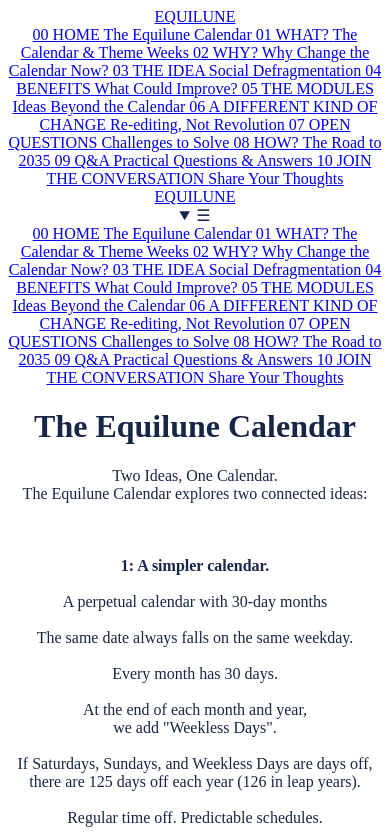
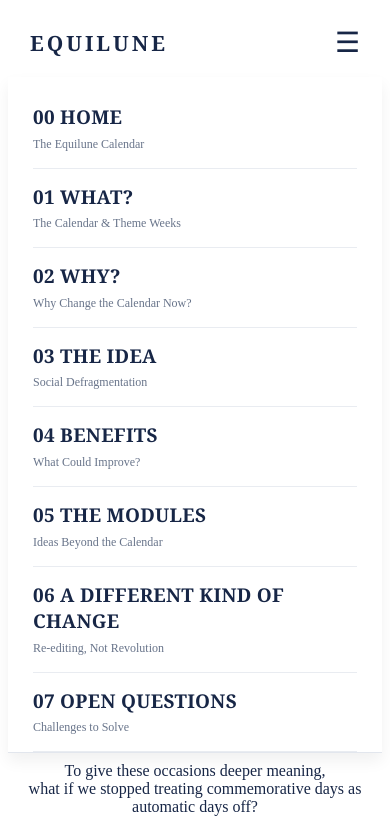
Before and after one commit to EquiluneCalendaqr/equilune-website, a plain HTML site: page index.html in a window 390 px wide. Both pictures are taken after a click on the heading "Open navigation menu". Shown: the top 835 px of the page. Drawn offline with Linux system fonts and the light colour scheme.

Commit message:
Add responsive styles for mobile navigation

```diff
--- a/style.css
+++ b/style.css
@@ -9,3 +9,161 @@ img {
   max-width: 900px;
   height: auto;
 }
+/* =========================
+   EQUILUNE SITE NAVIGATION
+   ========================= */
+
+/* 全体のレイアウト */
+.site-layout {
+  display: flex;
+  min-height: 100vh;
+}
+
+/* PC用サイドバー */
+.sidebar {
+  width: 290px;
+  flex-shrink: 0;
+  box-sizing: border-box;
+  padding: 32px 22px;
+  border-right: 1px solid #e2e6ed;
+  background: #ffffff;
+  text-align: left;
+}
+
+/* サイトロゴ */
+.site-logo {
+  display: block;
+  color: #172646;
+  font-family: Georgia, serif;
+  font-size: 25px;
+  letter-spacing: 3px;
+  font-weight: bold;
+  text-decoration: none;
+  margin-bottom: 36px;
+}
+
+/* メニュー全体 */
+.site-nav {
+  display: flex;
+  flex-direction: column;
+}
+
+/* 各メニュー項目 */
+.site-nav a {
+  display: block;
+  padding: 15px 0;
+  border-bottom: 1px solid #e9ecf1;
+  text-decoration: none;
+  color: #172646;
+}
+
+/* 大きなメニュー名 */
+.nav-title {
+  display: block;
+  font-family: Georgia, serif;
+  font-size: 17px;
+  font-weight: bold;
+  line-height: 1.4;
+  letter-spacing: 0.3px;
+}
+
+/* 小さなサブタイトル */
+.nav-subtitle {
+  display: block;
+  margin-top: 4px;
+  font-size: 11px;
+  line-height: 1.5;
+  color: #68748a;
+}
+
+/* マウスを乗せたとき */
+.site-nav a:hover {
+  color: #637da5;
+}
+
+/* 本文 */
+.main-content {
+  flex: 1;
+  min-width: 0;
+  box-sizing: border-box;
+  padding: 40px 24px;
+  text-align: center;
+}
+
+/* PCではスマホ用ヘッダーを隠す */
+.mobile-header {
+  display: none;
+}
+
+/* =========================
+   MOBILE
+   ========================= */
+
+@media (max-width: 768px) {
+
+  .site-layout {
+    display: block;
+  }
+
+  /* PC用サイドバーを隠す */
+  .sidebar {
+    display: none;
+  }
+
+  /* スマホ用ヘッダー */
+  .mobile-header {
+    display: flex;
+    align-items: center;
+    justify-content: space-between;
+    padding: 18px 22px;
+    border-bottom: 1px solid #e2e6ed;
+    position: relative;
+    background: white;
+    text-align: left;
+  }
+
+  .mobile-header .site-logo {
+    margin: 0;
+    font-size: 21px;
+  }
+
+  /* ハンバーガーメニュー */
+  .mobile-menu summary {
+    list-style: none;
+    cursor: pointer;
+    font-size: 28px;
+    color: #172646;
+  }
+
+  .mobile-menu summary::-webkit-details-marker {
+    display: none;
+  }
+
+  /* 開いたメニュー */
+  .mobile-menu nav {
+    position: absolute;
+    top: 100%;
+    left: 0;
+    right: 0;
+    z-index: 100;
+    background: white;
+    padding: 12px 25px 30px;
+    border-bottom: 1px solid #e2e6ed;
+    box-shadow: 0 8px 15px rgba(0, 0, 0, 0.06);
+    max-height: 75vh;
+    overflow-y: auto;
+  }
+
+  .mobile-menu .nav-title {
+    font-size: 19px;
+  }
+
+  .mobile-menu .nav-subtitle {
+    font-size: 12px;
+  }
+
+  /* 本文 */
+  .main-content {
+    padding: 28px 16px;
+  }
+}
```
